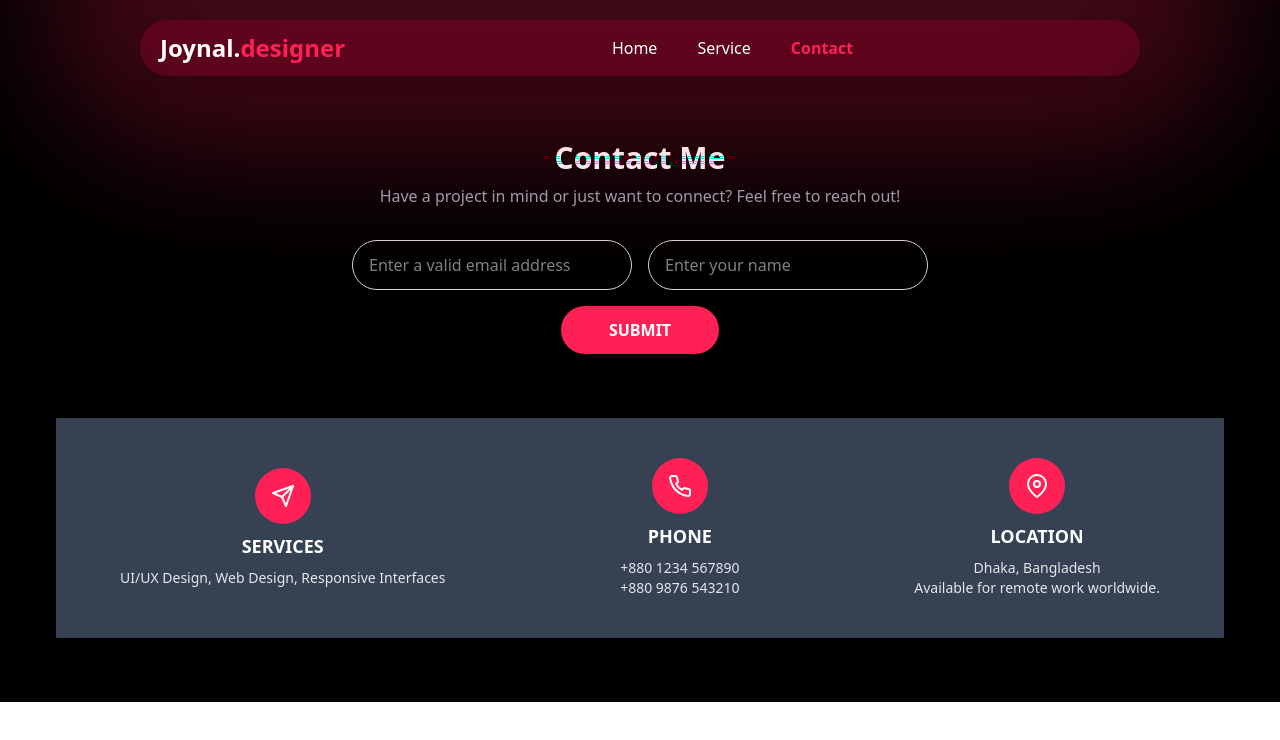
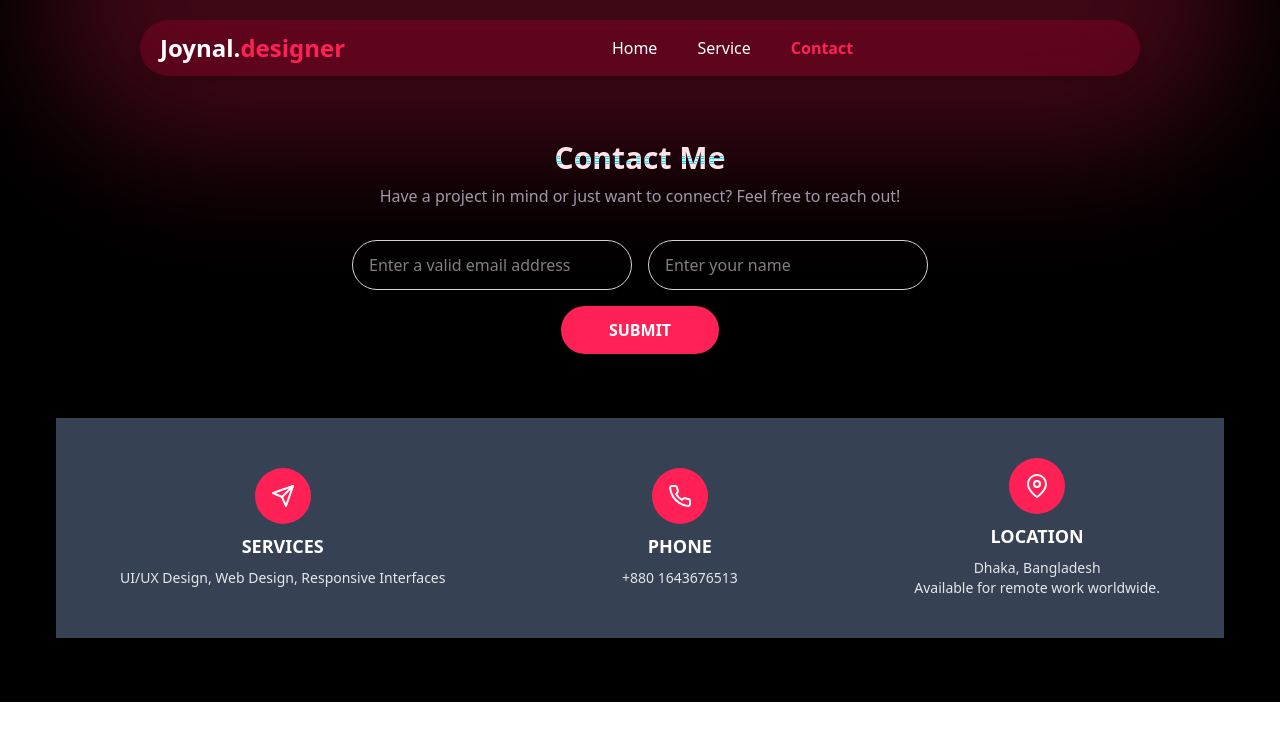
Before and after one commit to Joynal-Abedin85/protfolio-task, a React (Vite) app in the folder my-portfolio/: page /contact in a window 1280 px wide. Shown: the top 740 px of the page. Built offline with nearby package versions, Linux system fonts and the light colour scheme.

Commit message:
add change

```diff
--- a/my-portfolio/src/component/Contect.jsx
+++ b/my-portfolio/src/component/Contect.jsx
@@ -49,9 +49,7 @@ const Contect = () => {
           </div>
           <h3 className="font-bold text-lg">PHONE</h3>
           <p className="text-gray-200 text-sm">
-            +880 1234 567890
-            <br />
-            +880 9876 543210
+            +880 1643676513
           </p>
         </div>
 
```
